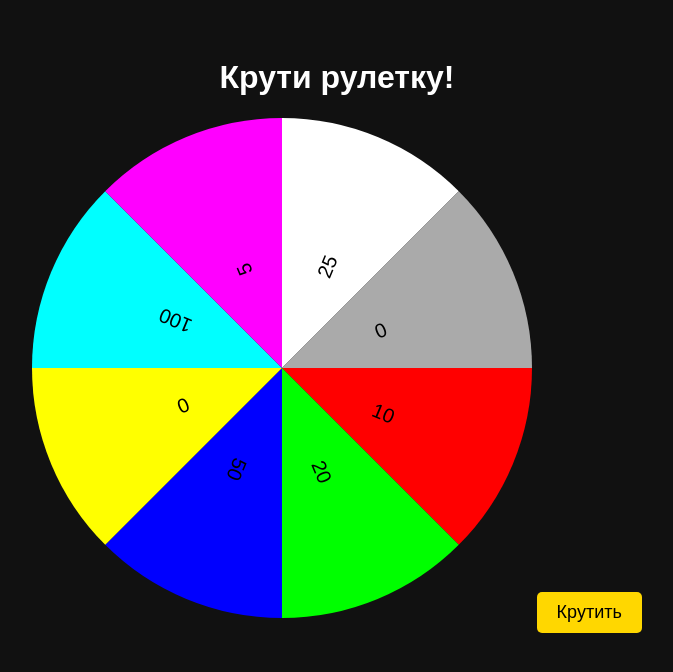
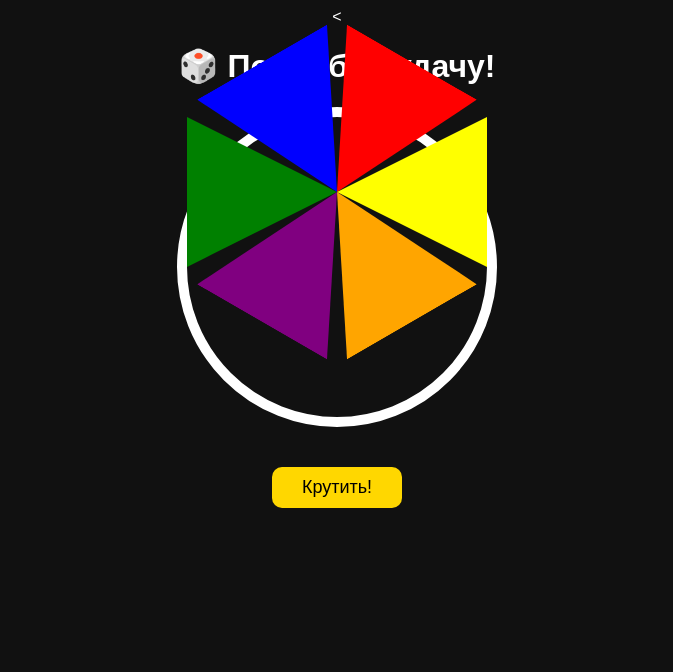
Before and after one commit to fill21092/casino-wheel, a plain HTML site: page index.html in a window 1280 px wide. Shown: the whole page, without its empty margins (303-976 px from the left). Drawn offline with Linux system fonts and the light colour scheme.

Commit message:
Add files via upload

```diff
--- a/index.html
+++ b/index.html
@@ -1,19 +1,38 @@
-
-<!DOCTYPE html>
-<html lang="en">
+<<!DOCTYPE html>
+<html lang="ru">
 <head>
   <meta charset="UTF-8" />
-  <meta name="viewport" content="width=device-width, initial-scale=1.0"/>
-  <title>Casino Roulette</title>
-  <link rel="stylesheet" href="style.css" />
+  <meta name="viewport" content="width=device-width, initial-scale=1.0" />
+  <title>Казино Рулетка</title>
+  <style>
+    body { font-family: Arial, sans-serif; text-align: center; background-color: #111; color: #fff; }
+    #wheel { margin: 20px auto; width: 300px; height: 300px; border: 10px solid #fff; border-radius: 50%; position: relative; }
+    .segment { position: absolute; width: 50%; height: 50%; background: red; clip-path: polygon(100% 50%, 0 0, 0 100%); transform-origin: 100% 50%; }
+    #spinBtn { padding: 10px 30px; font-size: 18px; cursor: pointer; margin-top: 20px; background: gold; border: none; border-radius: 10px; }
+  </style>
 </head>
 <body>
-  <div class="container">
-    <h1>Крути рулетку!</h1>
-    <canvas id="wheelcanvas" width="500" height="500"></canvas>
-    <button onclick="spin()">Крутить</button>
-    <p id="result"></p>
+  <h1>🎲 Попробуй удачу!</h1>
+  <div id="wheel">
+    <!-- Простейшие сегменты -->
+    <div class="segment" style="transform: rotate(0deg); background: green;"></div>
+    <div class="segment" style="transform: rotate(60deg); background: blue;"></div>
+    <div class="segment" style="transform: rotate(120deg); background: red;"></div>
+    <div class="segment" style="transform: rotate(180deg); background: yellow;"></div>
+    <div class="segment" style="transform: rotate(240deg); background: orange;"></div>
+    <div class="segment" style="transform: rotate(300deg); background: purple;"></div>
   </div>
-  <script src="script.js"></script>
+  <button id="spinBtn">Крутить!</button>
+
+  <script>
+    const wheel = document.getElementById('wheel');
+    const spinBtn = document.getElementById('spinBtn');
+
+    spinBtn.addEventListener('click', () => {
+      const degrees = 360 * 5 + Math.floor(Math.random() * 360); // всегда выигрыш
+      wheel.style.transition = 'transform 4s ease-out';
+      wheel.style.transform = `rotate(${degrees}deg)`;
+    });
+  </script>
 </body>
 </html>
```
